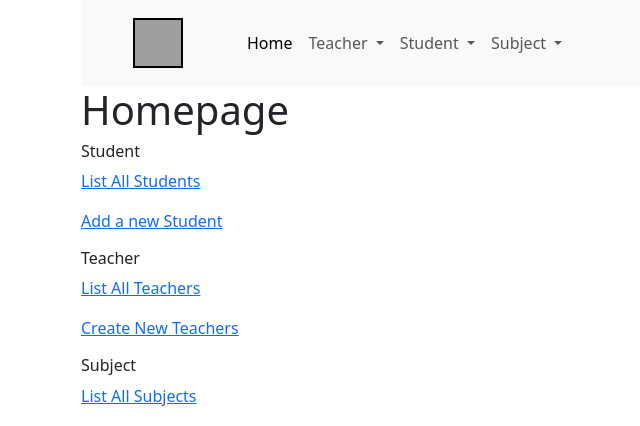
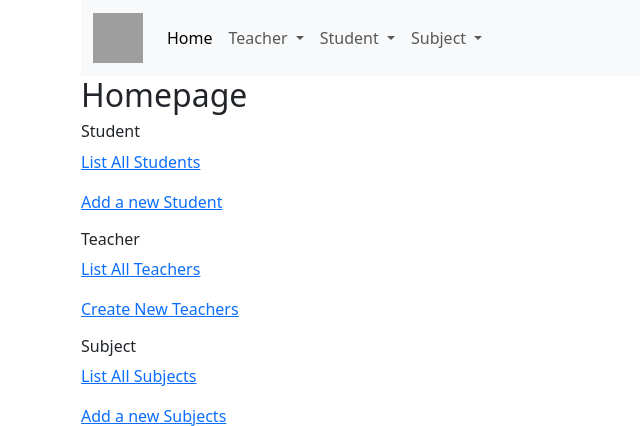
Before and after one commit to lilyvein/first_project, a Django app: page /first_app/ in a window 1280 px wide. Shown: the top 426 px of the page, without its empty margins (1-641 px from the left). Run offline with Django 4.2, Linux system fonts and the light colour scheme; grey boxes are pictures that could not be loaded.

Commit message:
Kodutöö valmis

```diff
--- a/first_app/templates/first_app/home.html
+++ b/first_app/templates/first_app/home.html
@@ -1,6 +1,6 @@
 {% extends 'base.html' %}
 {% block content %}
-    <h1>Homepage</h1>
+    <h2>Homepage</h2>
 
     <h6>Student</h6>
     <p><a href="{% url 'first_app:student_list' %}">List All Students</a></p>
--- a/templates/base.html
+++ b/templates/base.html
@@ -16,8 +16,9 @@
     {#  jinja comments #}
    <div class="container">
   <nav class="navbar navbar-expand-lg bg-body-tertiary">
+
     <div class="container-fluid">
-      <a class="navbar-brand" href="#"> <img align=left width=50 height=50 border=2 vspace=5 hspace=40 src="https://logos-download.com/wp-content/uploads/2016/03/Starbucks_Logo_2011.png" /></a>
+      <a class="navbar-brand" href="#"> <img width=50 height=50 src="https://logos-download.com/wp-content/uploads/2016/03/Starbucks_Logo_2011.png"/></a>
 
     <button class="navbar-toggler" type="button" data-bs-toggle="collapse" data-bs-target="#navbarSupportedContent" aria-controls="navbarSupportedContent" aria-expanded="false" aria-label="Toggle navigation">
       <span class="navbar-toggler-icon"></span>
```
Also changed, not shown: first_app/migrations/0004_subject.py (added).
